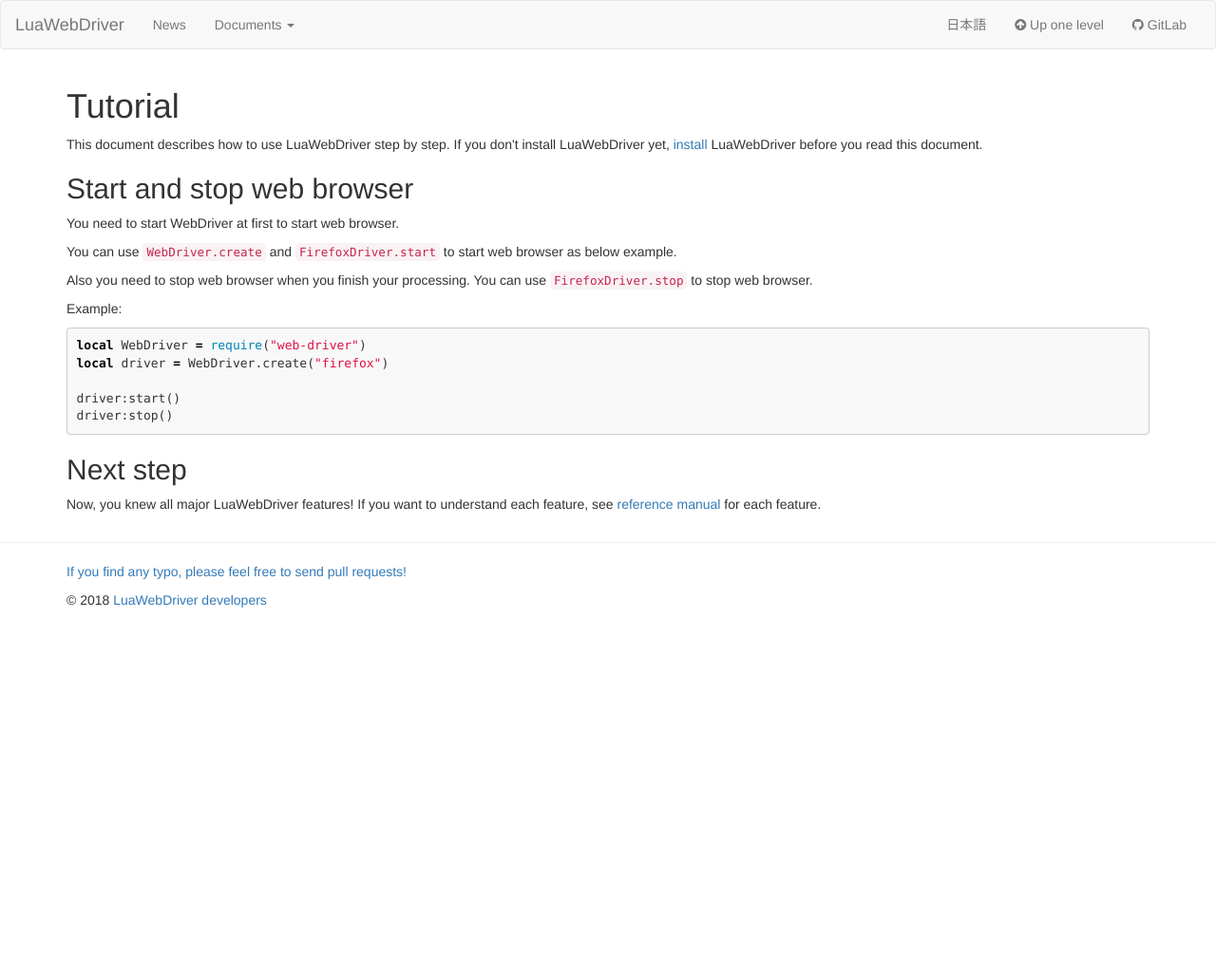
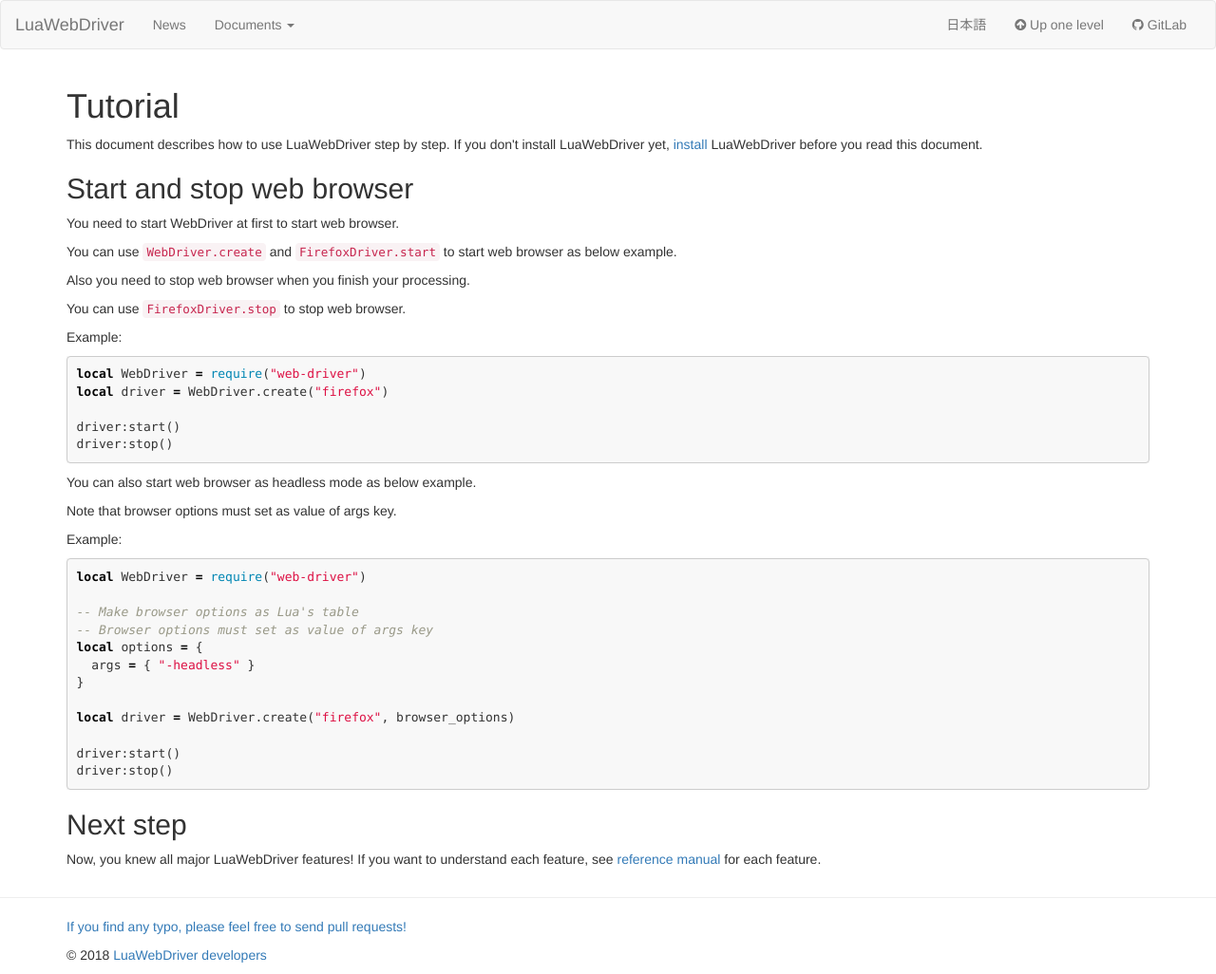
Before and after one commit to clear-code/lua-web-driver, a Jekyll site: the page built from docs/tutorial/index.md, in a window 1280 px wide. Shown: the whole page at 95% size. Built offline with Jekyll 4.4.1, drawn with Linux system fonts in a browser that asks for light colours; before the commit the page ends 900 px from its top, so only the background shows below that.

Commit message:
doc tutorial: add how to start web browser as headless mode

````diff
--- a/docs/tutorial/index.md
+++ b/docs/tutorial/index.md
@@ -13,6 +13,7 @@
 You can use [`WebDriver.create`][webdriver-create] and [`FirefoxDriver.start`][firefoxdriver-start] to start web browser as below example.
 
 Also you need to stop web browser when you finish your processing.
+
 You can use [`FirefoxDriver.stop`][firefoxdriver-stop] to stop web browser.
 
 Example:
@@ -20,6 +21,27 @@
 ```lua
 local WebDriver = require("web-driver")
 local driver = WebDriver.create("firefox")
+
+driver:start()
+driver:stop()
+```
+
+You can also start web browser as headless mode as below example.
+
+Note that browser options must set as value of args key.
+
+Example:
+
+```lua
+local WebDriver = require("web-driver")
+
+-- Make browser options as Lua's table
+-- Browser options must set as value of args key
+local options = {
+  args = { "-headless" }
+}
+
+local driver = WebDriver.create("firefox", browser_options)
 
 driver:start()
 driver:stop()
````
Also changed, not shown: docs/ja/tutorial/index.md (+22 -0 lines), 1 other file.
